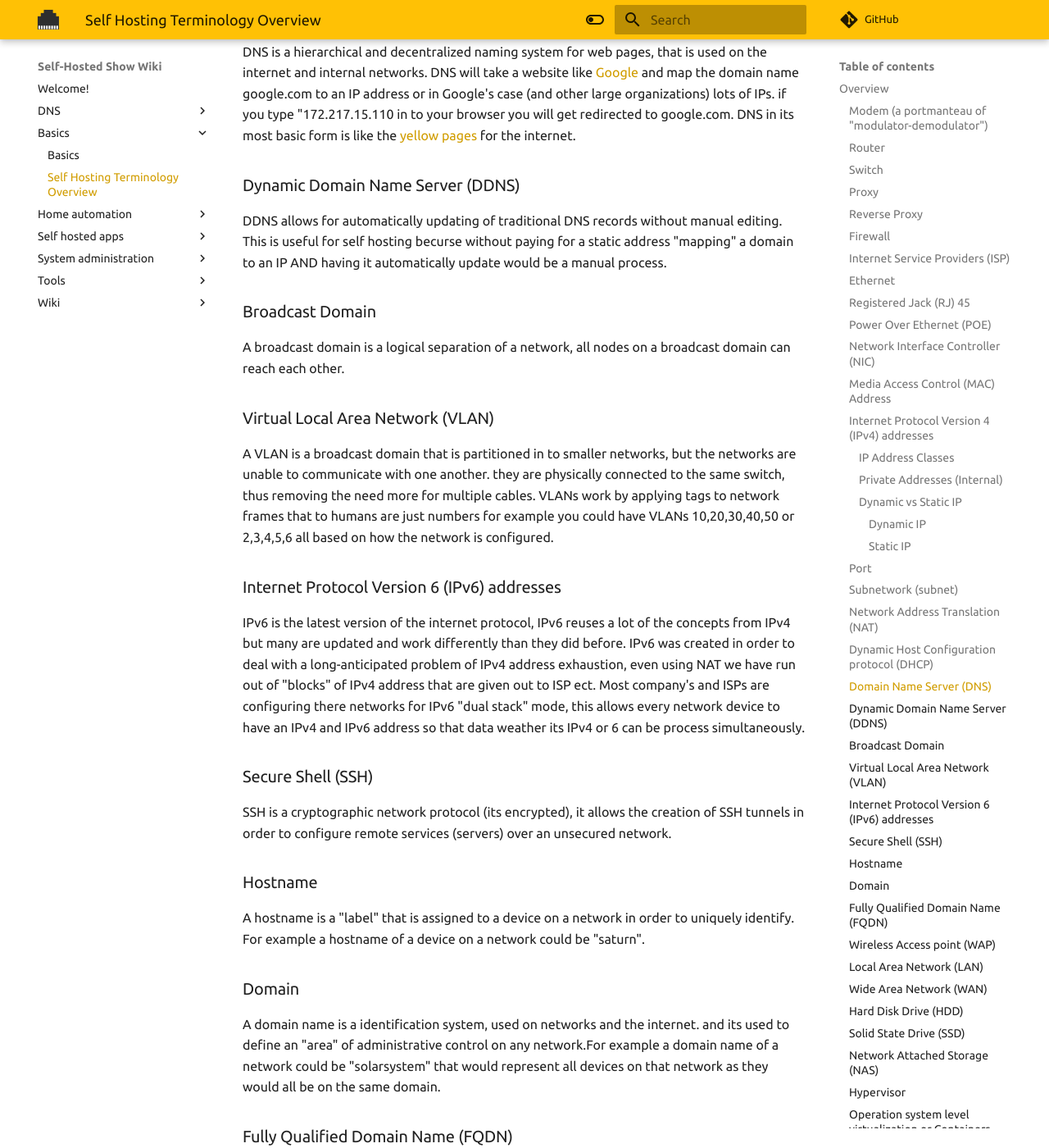
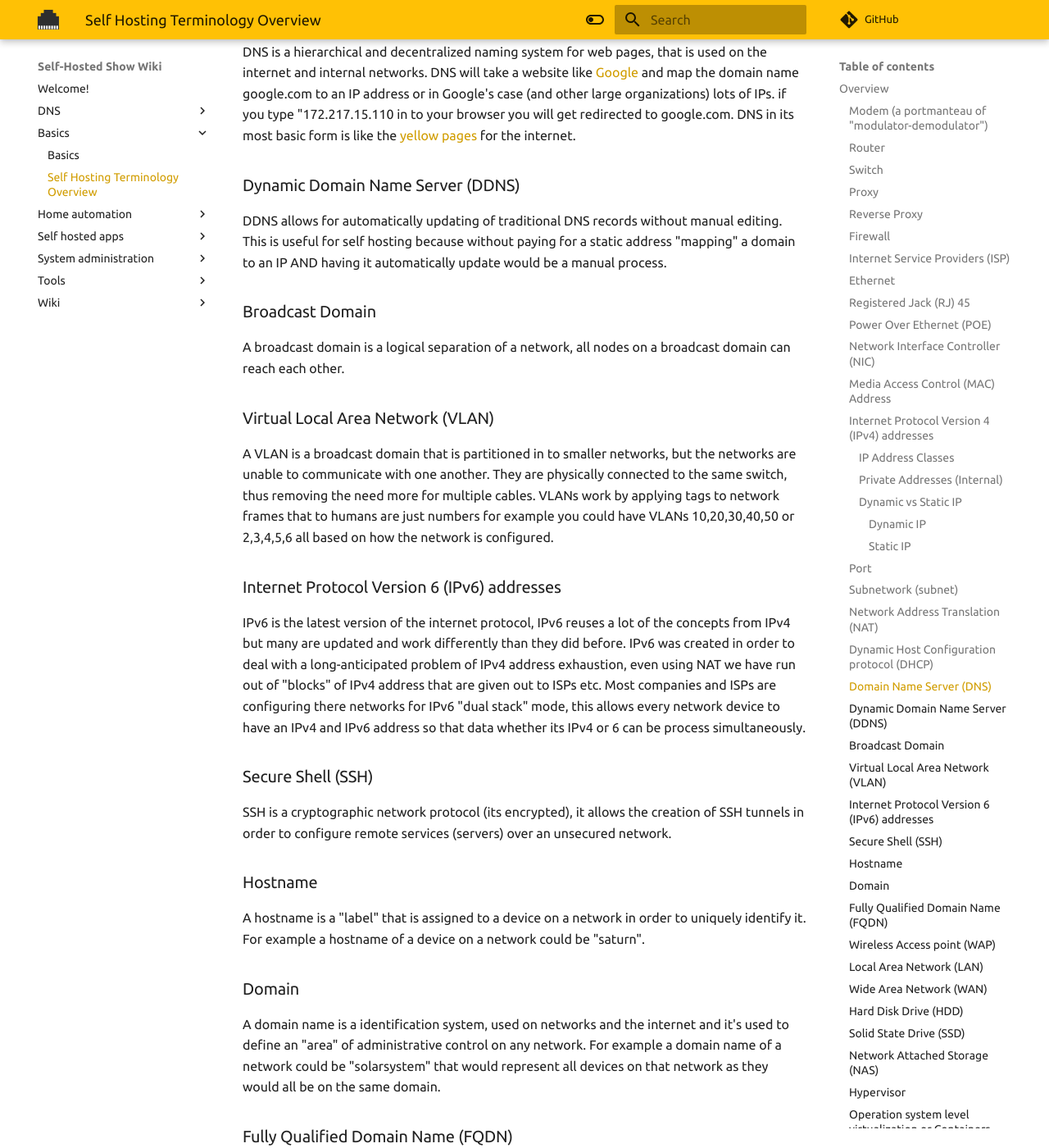
Before and after one commit to selfhostedshow/wiki, an MkDocs documentation site: the page built from docs/basics/self_hosting_terminology_overview.md, in a window 1280 px wide and 1400 px high, scrolled down 5902 px. Shown: the whole window at 82% size. Built offline with MkDocs 1.6.1 and Material for MkDocs 9.7.7, drawn with Linux system fonts in a browser that asks for light colours; comment, search, counter and statistics services are not loaded; some of the changed text lies outside the part shown.

Commit message:
fix typos in terminology overview (#114)

```diff
--- a/docs/basics/self_hosting_terminology_overview.md
+++ b/docs/basics/self_hosting_terminology_overview.md
@@ -101,42 +101,42 @@ A subnet is a logical subdivision of an IP network. When a network is divided in
 
 ### Network Address Translation (NAT)
 NAT is a method of remapping one IP address to another, this is used to "covert" external IPs to internal IPs and vice versa, when traversing the internet.
-The technique was originally used to avoid the need to give a new address to every host when a network was move, or if the ISP was replaced. Using a NATed address can also help with [IPv4 exhaustion](https://www.apnic.net/community/ipv4-exhaustion/ipv4-exhaustion-details/). NATing is normally done ether at the modem, router or firewall.
+The technique was originally used to avoid the need to give a new address to every host when a network was moved, or if the ISP was replaced. Using a NATed address can also help with [IPv4 exhaustion](https://www.apnic.net/community/ipv4-exhaustion/ipv4-exhaustion-details/). NATing is normally done either at the modem, router or firewall.
 
 ![NAT](images/self_hosting_terminology_overview_nat.svg)
 
 ### Dynamic Host Configuration protocol (DHCP)
-DHCP is a management protocol used in IP networks, DHCP (dynamically) assigns IP address to any IP device on a network. [DHCP options](https://www.iana.org/assignments/bootp-dhcp-parameters/bootp-dhcp-parameters.xhtml) can be used to assign numerous other things, for example subnets, gateways, domain name server (DNS) and network time protocol (NTP) to name a few. DHCP can be hosted on ether a modem,router,server or switch depending on the use case.
+DHCP is a management protocol used in IP networks, DHCP (dynamically) assigns IP address to any IP device on a network. [DHCP options](https://www.iana.org/assignments/bootp-dhcp-parameters/bootp-dhcp-parameters.xhtml) can be used to assign numerous other things, for example subnets, gateways, domain name server (DNS) and network time protocol (NTP) to name a few. DHCP can be hosted on either a modem, router, server or switch depending on the use case.
 
 ### Domain Name Server (DNS)
 DNS is a hierarchical and decentralized naming system for web pages, that is used on the internet and internal networks. DNS will take a website like [Google](https://google.com) and map the domain name google.com to an IP address or in Google's case (and other large organizations) lots of IPs. if you type "172.217.15.110 in to your browser you will get redirected to google.com. DNS in its most basic form is like the [yellow pages](https://en.wikipedia.org/wiki/Yellow_pages) for the internet.
 
 ### Dynamic Domain Name Server (DDNS)
-DDNS allows for automatically updating of traditional DNS records without manual editing. This is useful for self hosting becurse without paying for a static address "mapping" a domain to an IP AND having it automatically update would be a manual process.
+DDNS allows for automatically updating of traditional DNS records without manual editing. This is useful for self hosting because without paying for a static address "mapping" a domain to an IP AND having it automatically update would be a manual process.
 
 ### Broadcast Domain
 A broadcast domain is a logical separation of a network, all nodes on a broadcast domain can reach each other.
 
 ### Virtual Local Area Network (VLAN)
-A VLAN is a broadcast domain that is partitioned in to smaller networks, but the networks are unable to communicate with one another. they are physically connected to the same switch, thus removing the need more for multiple cables. VLANs work by applying tags to network frames that to humans are just numbers for example you could have VLANs 10,20,30,40,50 or 2,3,4,5,6 all based on how the network is configured.
+A VLAN is a broadcast domain that is partitioned in to smaller networks, but the networks are unable to communicate with one another. They are physically connected to the same switch, thus removing the need more for multiple cables. VLANs work by applying tags to network frames that to humans are just numbers for example you could have VLANs 10,20,30,40,50 or 2,3,4,5,6 all based on how the network is configured.
 
 ### Internet Protocol Version 6 (IPv6) addresses
-IPv6 is the latest version of the internet protocol, IPv6 reuses a lot of the concepts from IPv4 but many are updated and work differently than they did before.  IPv6 was created in order to deal with a long-anticipated problem of IPv4 address exhaustion, even using NAT we have run out of "blocks" of IPv4 address that are given out to ISP ect.  Most company's and ISPs are configuring there networks for IPv6 "dual stack" mode, this allows every network device to have an IPv4 and IPv6 address so that data weather its IPv4 or 6 can be process simultaneously.
+IPv6 is the latest version of the internet protocol, IPv6 reuses a lot of the concepts from IPv4 but many are updated and work differently than they did before.  IPv6 was created in order to deal with a long-anticipated problem of IPv4 address exhaustion, even using NAT we have run out of "blocks" of IPv4 address that are given out to ISPs etc.  Most companies and ISPs are configuring there networks for IPv6 "dual stack" mode, this allows every network device to have an IPv4 and IPv6 address so that data whether its IPv4 or 6 can be process simultaneously.
 
 ### Secure Shell (SSH)
 SSH is a cryptographic network protocol (its encrypted), it allows the creation of SSH tunnels in order to configure remote services (servers) over an unsecured network.
 
 ### Hostname
-A hostname is a "label" that is assigned to a device on a network in order to uniquely identify. For example a hostname of a device on a network could be "saturn".
+A hostname is a "label" that is assigned to a device on a network in order to uniquely identify it. For example a hostname of a device on a network could be "saturn".
 
 ### Domain
-A domain name is a identification system, used on networks and the internet. and its used to define an "area" of administrative control on any network.For example a domain name of a network could be "solarsystem" that would represent all devices on that network as they would all be on the same domain.
+A domain name is a identification system, used on networks and the internet and it's used to define an "area" of administrative control on any network. For example a domain name of a network could be "solarsystem" that would represent all devices on that network as they would all be on the same domain.
 
 ### Fully Qualified Domain Name (FQDN)
 A FQDN includes both the hostname and the domain name. Thus identifying not just a system name that could be on any domain on the planet but a specific device on a specific domain for example "saturn.solarsystem.com"
 
 ### Wireless Access point (WAP)
-A WAP or just access point (AP) is a networking device that allows other Wi-Fi devices to connect to to a wired network. A WAP could be built in to a router or it can be a standalone.
+A WAP or just access point (AP) is a networking device that allows other Wi-Fi devices to connect to a wired network. A WAP could be built into a router or it can be a standalone.
 
 ### Local Area Network (LAN)
 A LAN is a generic term that references a network with in a limited area like a home, school, office.
```
Also changed, not shown: other parts of docs/basics/self_hosting_terminology_overview.md (+4 -5 lines).
